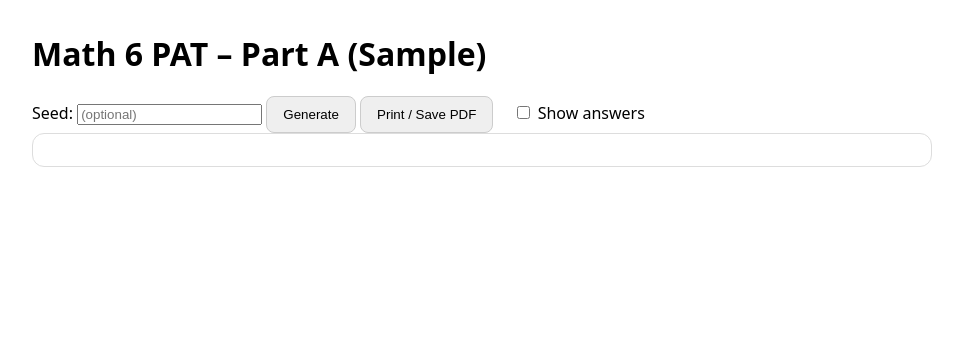
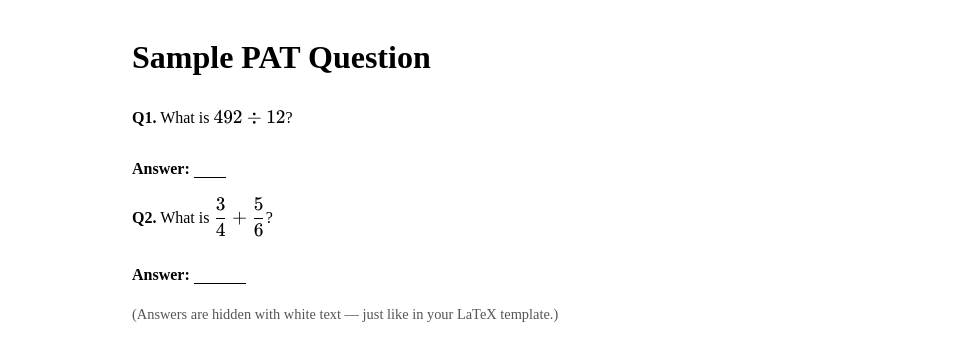
Before and after one commit to MerrickMath/MerrickMath.github.io, a Jekyll site: the page test.html, which Jekyll copies as it is, in a window 1280 px wide. Shown: the top 361 px of the page, without its empty margins (158-1121 px from the left). Built offline with Jekyll 4.4.1, drawn with Linux system fonts in a browser that asks for light colours.

Commit message:
Update test.html

```diff
--- a/test.html
+++ b/test.html
@@ -2,84 +2,36 @@
 <html>
 <head>
   <meta charset="utf-8" />
-  <title>Grade 6 PAT Generator</title>
-  <link rel="stylesheet" href="https://cdn.jsdelivr.net/npm/katex@0.16.9/dist/katex.min.css">
-  <script defer src="https://cdn.jsdelivr.net/npm/katex@0.16.9/dist/katex.min.js"></script>
-  <script defer src="https://cdn.jsdelivr.net/npm/katex@0.16.9/dist/contrib/auto-render.min.js"
-          onload="renderMathInElement(document.body, {delimiters:[{left:'$', right:'$', display:false},{left:'$$',right:'$$',display:true}]});"></script>
+  <title>KaTeX Demo</title>
+  <!-- KaTeX CSS -->
+  <link rel="stylesheet" href="https://cdn.jsdelivr.net/npm/katex@0.16.10/dist/katex.min.css">
+  <!-- KaTeX JS -->
+  <script defer src="https://cdn.jsdelivr.net/npm/katex@0.16.10/dist/katex.min.js"></script>
+  <script defer src="https://cdn.jsdelivr.net/npm/katex@0.16.10/dist/contrib/auto-render.min.js"
+          onload="renderMathInElement(document.body, {delimiters:[{left:'$',right:'$',display:false},{left:'$$',right:'$$',display:true}]});"></script>
   <style>
-    body { font-family: system-ui, sans-serif; max-width: 900px; margin: 2rem auto; }
-    .btn { padding: .6rem 1rem; border: 1px solid #ccc; border-radius: 8px; cursor:pointer; }
-    .paper { padding: 1rem 1.2rem; border: 1px solid #ddd; border-radius: 12px; }
-    .answers { margin-top: 1rem; background:#fafafa; border:1px dashed #ccc; padding: .8rem; }
-    @media print {.controls {display:none}}
+    body { font-family: 'Times New Roman', serif; max-width: 700px; margin: 2rem auto; line-height: 1.6; }
+    .question { margin: 1rem 0; }
+    .answer { color: transparent; border-bottom: 1px solid #000; padding: 0 .5em; }
   </style>
 </head>
 <body>
-  <div class="controls">
-    <h1>Math 6 PAT – Part A (Sample)</h1>
-    <label>Seed: <input id="seed" type="number" placeholder="(optional)"></label>
-    <button class="btn" onclick="generate()">Generate</button>
-    <button class="btn" onclick="window.print()">Print / Save PDF</button>
-    <label style="margin-left:1rem"><input id="toggleAns" type="checkbox" onchange="toggleAnswers()"> Show answers</label>
+  <h1>Sample PAT Question</h1>
+
+  <div class="question">
+    <strong>Q1.</strong> What is $492 \div 12$?
+    <br><br>
+    <strong>Answer:</strong> <span class="answer">41</span>
   </div>
 
-  <div id="exam" class="paper"></div>
-  <div id="solutions" class="paper answers" style="display:none"></div>
+  <div class="question">
+    <strong>Q2.</strong> What is $\dfrac{3}{4} + \dfrac{5}{6}$?
+    <br><br>
+    <strong>Answer:</strong> <span class="answer">19/12</span>
+  </div>
 
-<script>
-/* Simple seeded PRNG so the same seed yields the same paper */
-function mulberry32(a){return function(){var t=a+=0x6D2B79F5;t=Math.imul(t^t>>>15, t|1);t^=t+Math.imul(t^t>>>7, t|61);return ((t^t>>>14)>>>0)/4294967296;}}
-function randint(rng, lo, hi){return Math.floor(rng()*(hi-lo+1))+lo;}
-function choice(rng, arr){return arr[Math.floor(rng()*arr.length)];}
-
-function generate(){
-  const seedInput = document.getElementById('seed').value;
-  const seed = seedInput ? Number(seedInput) : Math.floor(Math.random()*1e9);
-  const rng = mulberry32(seed);
-  const problems = [];
-  const answers = [];
-
-  // Example problems mirroring your notebook’s style (add as many as you like)
-
-  // 1) (a b) + (c d) style
-  let a = randint(rng,11,99), b = randint(rng,100,999), c = randint(rng,11,99), d = randint(rng,100,999);
-  problems.push(`What is $${a}$ $${b}+${c}$ $${d}$?`);
-  answers.push(String((1000*a+b)+(1000*c+d)));
-
-  // 2) dollars add
-  a = randint(rng,1001,9999); b = randint(rng,1001,9999);
-  problems.push(`What is $\\$${(a/100).toFixed(2)} + \\$${(b/100).toFixed(2)}$?`);
-  answers.push(((a/100)+(b/100)).toFixed(2));
-
-  // 3) ensure a/10 >= b/10
-  do { a = randint(rng,101,999); b = randint(rng,101,999);} while(a<b);
-  problems.push(`What is $${(a/10).toFixed(1)} - ${(b/10).toFixed(1)}$?`);
-  answers.push(((a/10)-(b/10)).toFixed(2));
-
-  // 4) multiplication
-  a = randint(rng,11,99); b = randint(rng,11,99);
-  problems.push(`What is $${a}\\times${b}$?`);
-  answers.push(String(a*b));
-
-  // 5) division with remainder==0
-  do { a = randint(rng,111,999); b = randint(rng,3,9);} while(a % b !== 0);
-  problems.push(`What is $${a}\\div${b}$?`);
-  answers.push(String(a/b));
-
-  // …continue porting your remaining generators…
-
-  // Render exam
-  const exam = document.getElementById('exam');
-  exam.innerHTML = `<p><em>Seed:</em> ${seed}</p><ol>` + problems.map((q,i)=>`<li>${q}<br><strong>Answer:</strong> <span style="border-bottom:1px solid #000; padding:0 .4em; color:transparent">placeholder</span></li>`).join('') + `</ol>`;
-  // Render solutions
-  const sol = document.getElementById('solutions');
-  sol.innerHTML = `<h3>Solutions (Seed ${seed})</h3><ol>` + answers.map(a=>`<li>${a}</li>`).join('') + `</ol>`;
-  renderMathInElement(document.body); // re-run KaTeX
-}
-function toggleAnswers(){
-  document.getElementById('solutions').style.display = document.getElementById('toggleAns').checked ? '' : 'none';
-}
-</script>
+  <p style="font-size:0.9em;color:#555;">
+    (Answers are hidden with white text — just like in your LaTeX template.)
+  </p>
 </body>
 </html>
```
